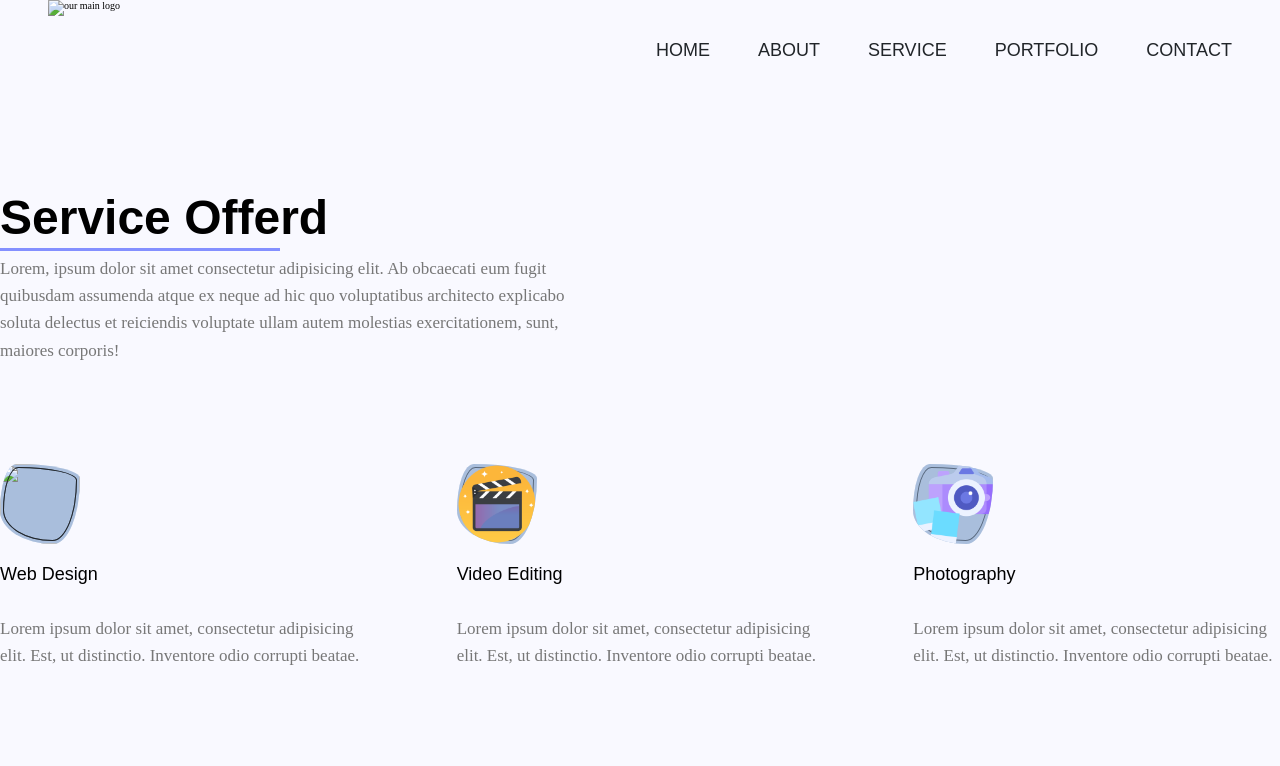
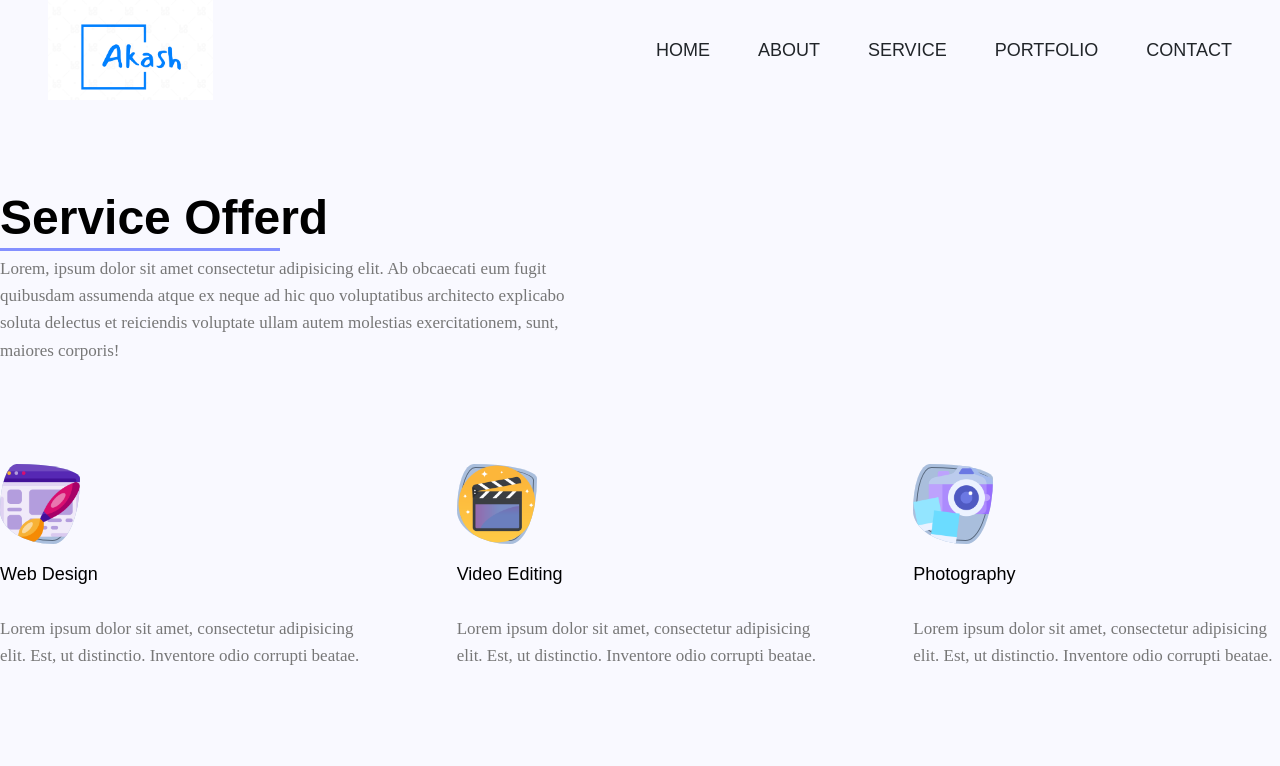
Before and after one commit to akku2005/MyPortfolio, a plain HTML site: page services.html in a window 1280 px wide. Shown: the top 766 px of the page. Drawn offline with nearby package versions, Linux system fonts and the light colour scheme.

Commit message:
Update services.html

```diff
--- a/services.html
+++ b/services.html
@@ -14,7 +14,7 @@
 </head>
 <body>
     <header class="header">
-        <img src="./images/logo.png" alt="our main logo" class="logo">
+        <img src="logo.png" alt="our main logo" class="logo">
 
     <nav class="navbar">
         <ul class="navbar-lists">
@@ -34,7 +34,7 @@
         <div class="container grid grid-three-column">
             <div class="service-box">
                 <icon-icon name="desktop-outline" class="service-icon"></icon-icon>
-                <img src="images/web-design.png" class="service-icon">
+                <img src="web-design.png" class="service-icon">
                 <h3>Web Design</h3>
                 <p>Lorem ipsum dolor sit amet, consectetur adipisicing elit. Est, ut distinctio. Inventore odio corrupti beatae.</p>
             </div>
```
